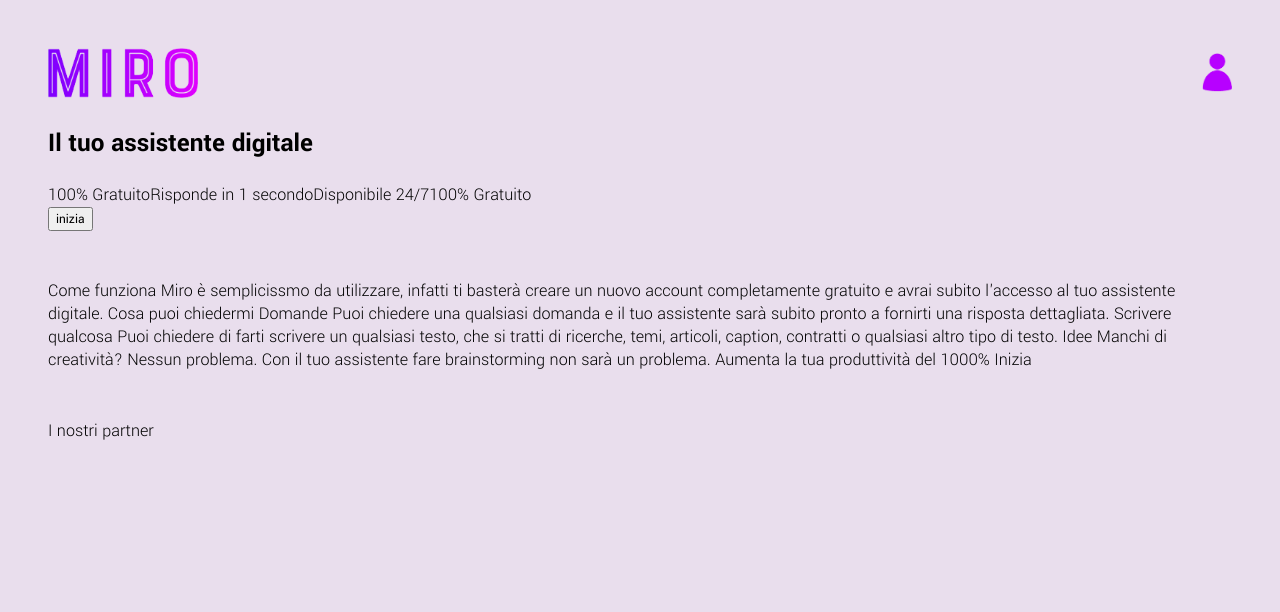
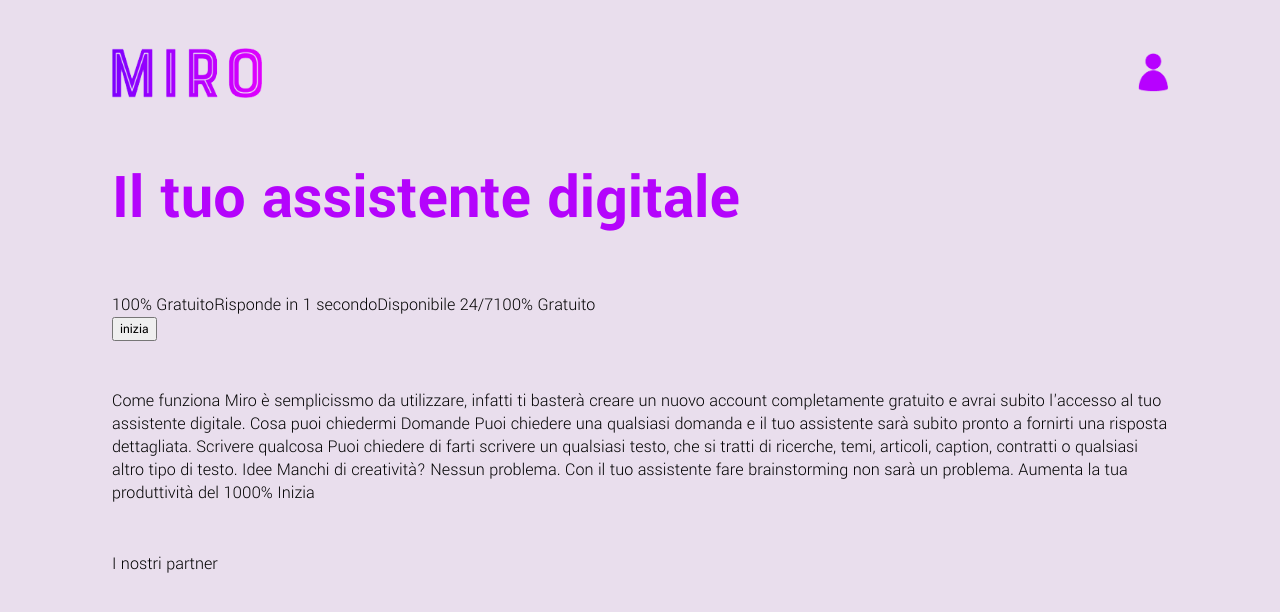
Before and after one commit to CybertronicEvidence/miro-frontend, a React (Vite) app: page / in a window 1280 px wide. Shown: the top 612 px of the page. Built offline with nearby package versions, Linux system fonts and the light colour scheme.

Commit message:
Added the grand

```diff
--- a/scss/_app.scss
+++ b/scss/_app.scss
@@ -46,6 +46,7 @@ body {
 
 section{
     margin: 3rem;
+    margin-inline: 7rem;
 }
 
 section#header{
@@ -68,6 +69,11 @@ section#header{
             height: auto;
         }
     }
+
+    .grand{
+        color: $primary2;
+        font-size: 4rem;
+    }
 }
 
 @media screen and (max-width: $mobile-breakpoint) {
```
